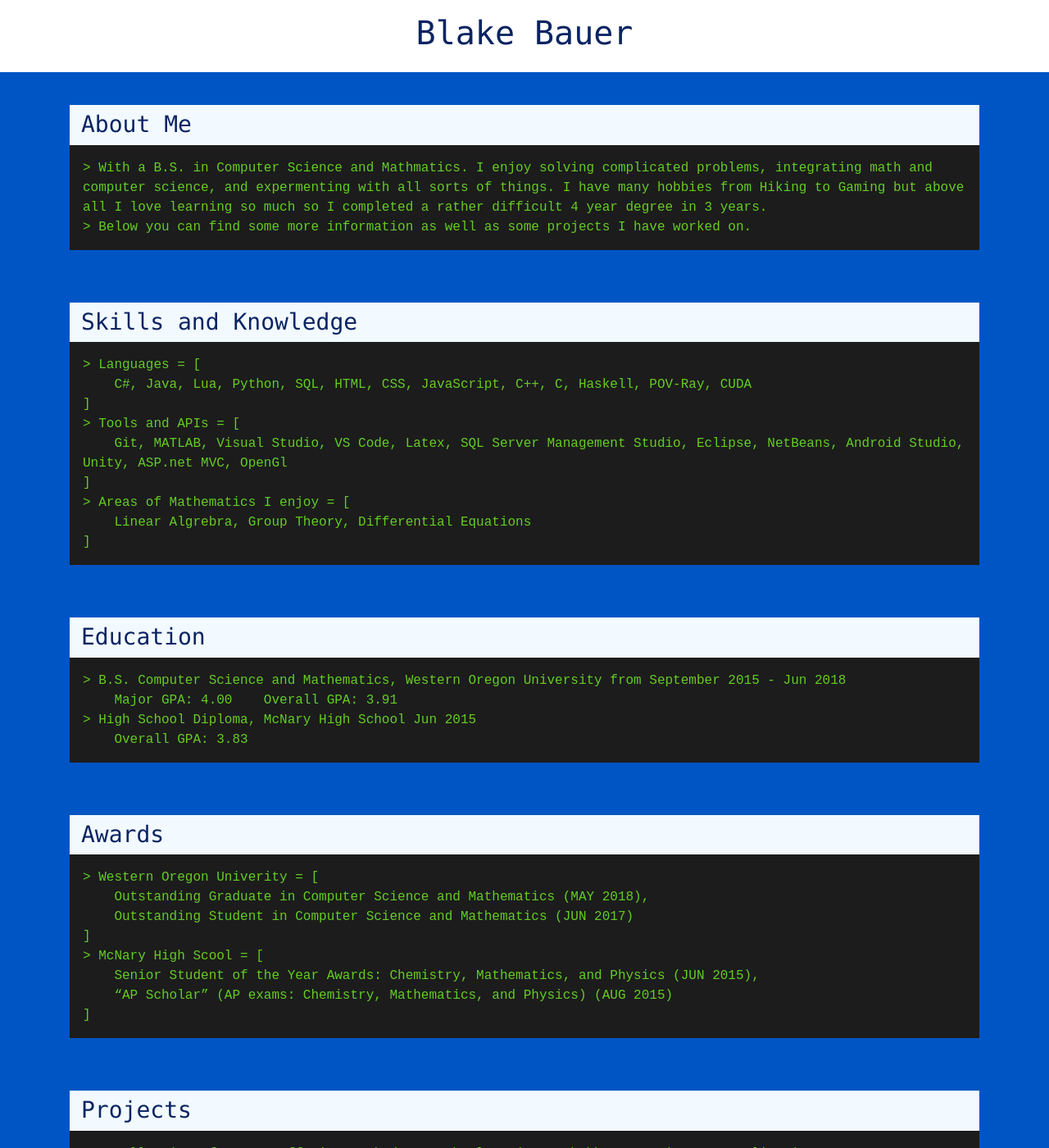
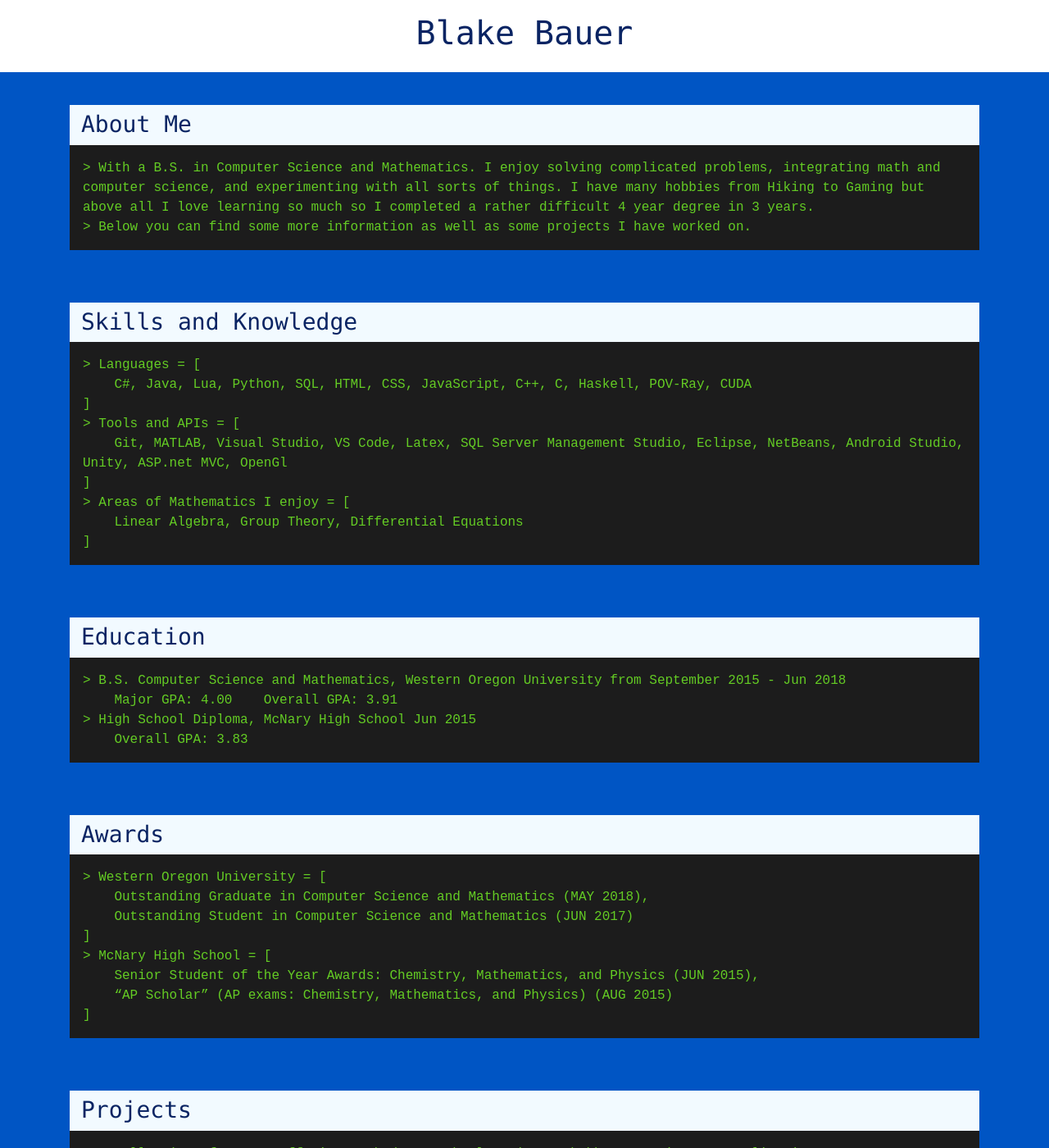
Before and after one commit to Starhide/Portfolio, a Jekyll site: the page index.html, which Jekyll copies as it is, in a window 1280 px wide and 1400 px high. Shown: the whole window at 82% size. Built offline with Jekyll 4.4.1, drawn with Linux system fonts in a browser that asks for light colours.

```diff
--- a/index.html
+++ b/index.html
@@ -21,7 +21,7 @@
             <div class="console">
                 <h3>About Me</h3>
                 <div class="console-inside">
-                    > With a B.S. in Computer Science and Mathmatics. I enjoy solving complicated problems, integrating math and computer science, and expermenting with all sorts of things.
+                    > With a B.S. in Computer Science and Mathematics. I enjoy solving complicated problems, integrating math and computer science, and experimenting with all sorts of things.
                     I have many hobbies from Hiking to Gaming but above all I love learning so much so I completed a rather difficult 4 year degree in 3 years.
                     <br /> > Below you can find some more information as well as some projects I have worked on.
                 </div>
@@ -38,7 +38,7 @@
                     &nbsp;&nbsp;&nbsp;&nbsp;Git, MATLAB, Visual Studio, VS Code, Latex, SQL Server Management Studio, Eclipse, NetBeans, Android Studio, Unity, ASP.net MVC, OpenGl<br />
                 ]<br />
                 > Areas of Mathematics I enjoy = [<br />
-                &nbsp;&nbsp;&nbsp;&nbsp;Linear Algrebra, Group Theory, Differential Equations<br />
+                &nbsp;&nbsp;&nbsp;&nbsp;Linear Algebra, Group Theory, Differential Equations<br />
                 ]<br />
             </div>
         </div>
@@ -56,11 +56,11 @@
         <div class="console">
             <h3>Awards</h3>
             <div class="console-inside">
-                > Western Oregon Univerity = [<br />
+                > Western Oregon University = [<br />
                 &nbsp;&nbsp;&nbsp;&nbsp;Outstanding Graduate in Computer Science and Mathematics   (MAY 2018),<br />
                 &nbsp;&nbsp;&nbsp;&nbsp;Outstanding Student in Computer Science and Mathematics   (JUN 2017) <br />
                 ]<br />
-                > McNary High Scool = [<br />
+                > McNary High School = [<br />
                 &nbsp;&nbsp;&nbsp;&nbsp;Senior Student of the Year Awards:  Chemistry, Mathematics, and Physics (JUN 2015),<br />
                 &nbsp;&nbsp;&nbsp;&nbsp;“AP Scholar” (AP exams:  Chemistry, Mathematics, and Physics) (AUG 2015) <br />
                 ]<br />
```
Also changed, not shown: projects/CS460/cs460.md (+1 -1 lines), projects/RayTracer/index.md (+1 -1 lines).
